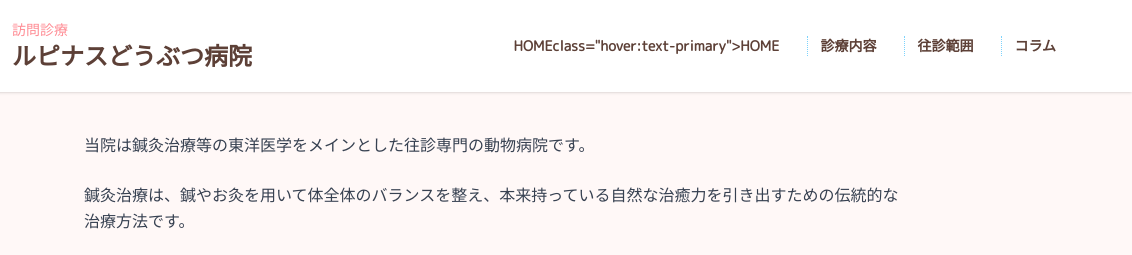
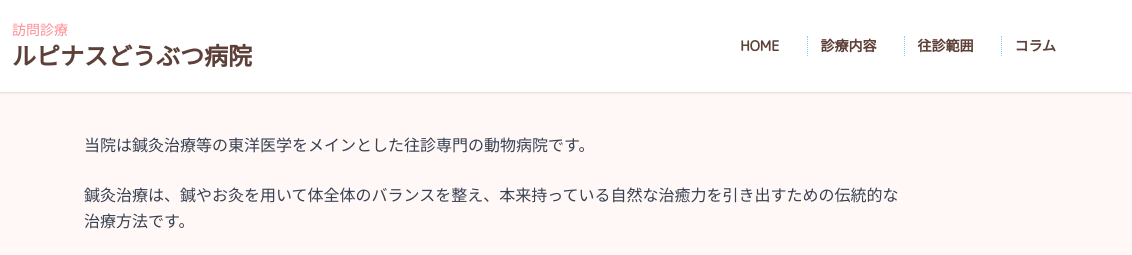
Before and after one commit to lupinus0310/lupinus-vet, a plain HTML site: page index.html in a window 1280 px wide. Shown: the top 255 px of the page, 148-1280 px from the left. Drawn offline with nearby package versions, Linux system fonts and the light colour scheme.

Commit message:
Update index.html

```diff
--- a/index.html
+++ b/index.html
@@ -39,7 +39,7 @@
     <!-- ナビゲーション -->
     <nav class="mt-4 md:mt-0">
       <ul class="flex space-x-4 text-sm text-[#5d4037] font-semibold divide-x divide-dotted divide-sky-300">
-        <li class="px-3"><a <a href="/lupinus-vet/index.html">HOME</a>class="hover:text-primary">HOME</a></li>
+        <li class="px-3"><a href="index.html" class="hover:text-primary">HOME</a></li>
         <li class="px-3"><a href="services.html" class="hover:text-primary">診療内容</a></li>
         <li class="px-3"><a href="area.html" class="hover:text-primary">往診範囲</a></li>
         <li class="px-3"><a href="column.html" class="hover:text-primary">コラム</a></li>
```
